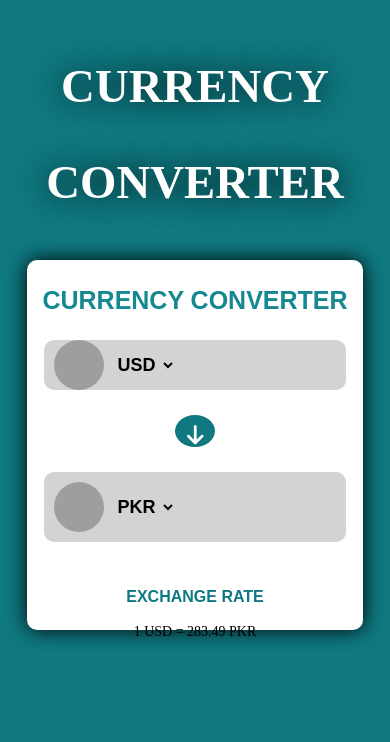
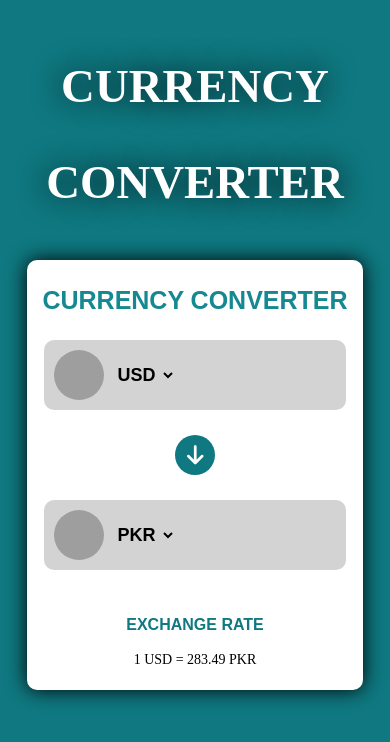
Before and after one commit to Muhammad-Azan-Khan/Currency-Converter, a plain HTML site: page index.html in a window 390 px wide. Drawn offline with Linux system fonts and the light colour scheme; grey boxes are pictures that could not be loaded.

Commit message:
Currency-Converter

```diff
--- a/style.css
+++ b/style.css
@@ -192,6 +192,7 @@ select {
   }
 
   .mainBox {
+    height: 430px;
     width: 90%;
     margin: 20px auto 0;
     margin-left: auto;
@@ -241,6 +242,15 @@ select {
 }
 
 @media (max-width: 480px) {
+
+   .mainBox {
+    height: 430px;
+    width: 90%;
+    margin: 20px auto 0;
+    margin-left: auto;
+    margin-right: auto;
+  }
+
   h1 {
     font-size: 12vw;
   }
```
